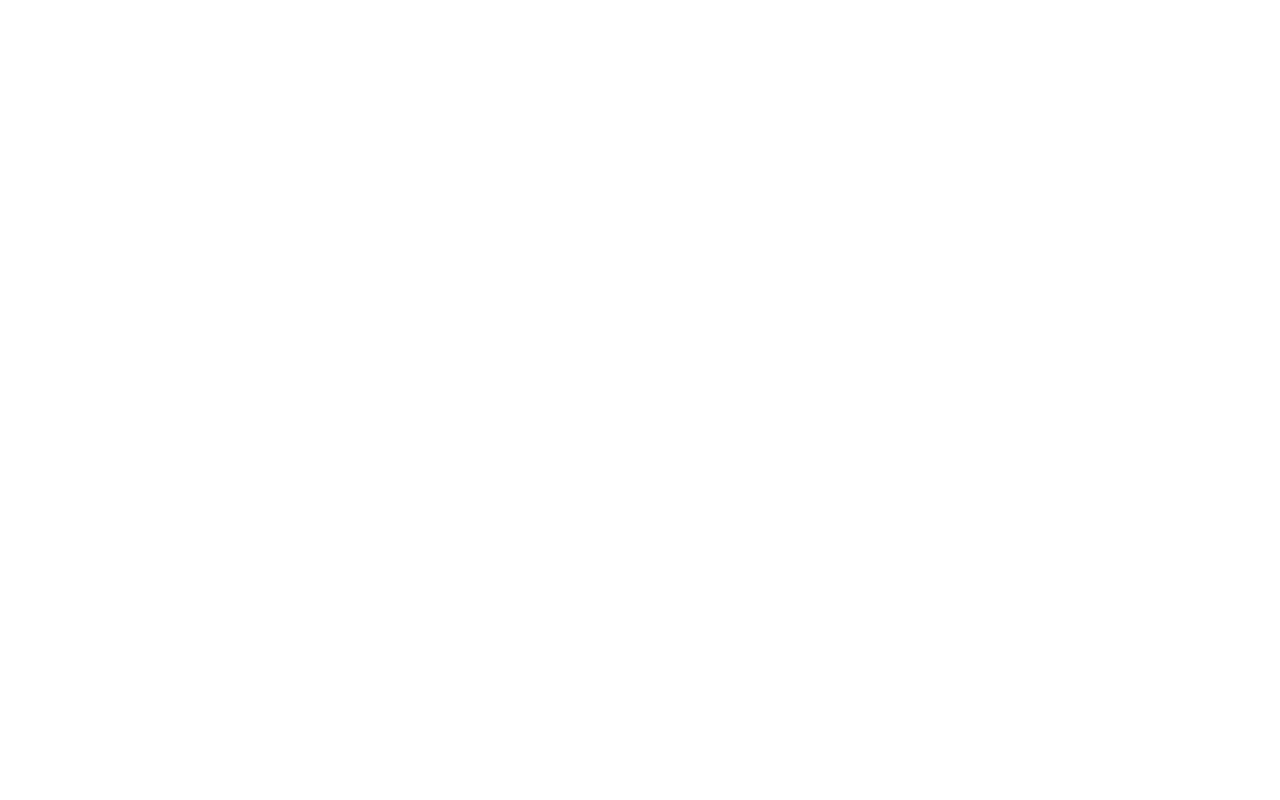
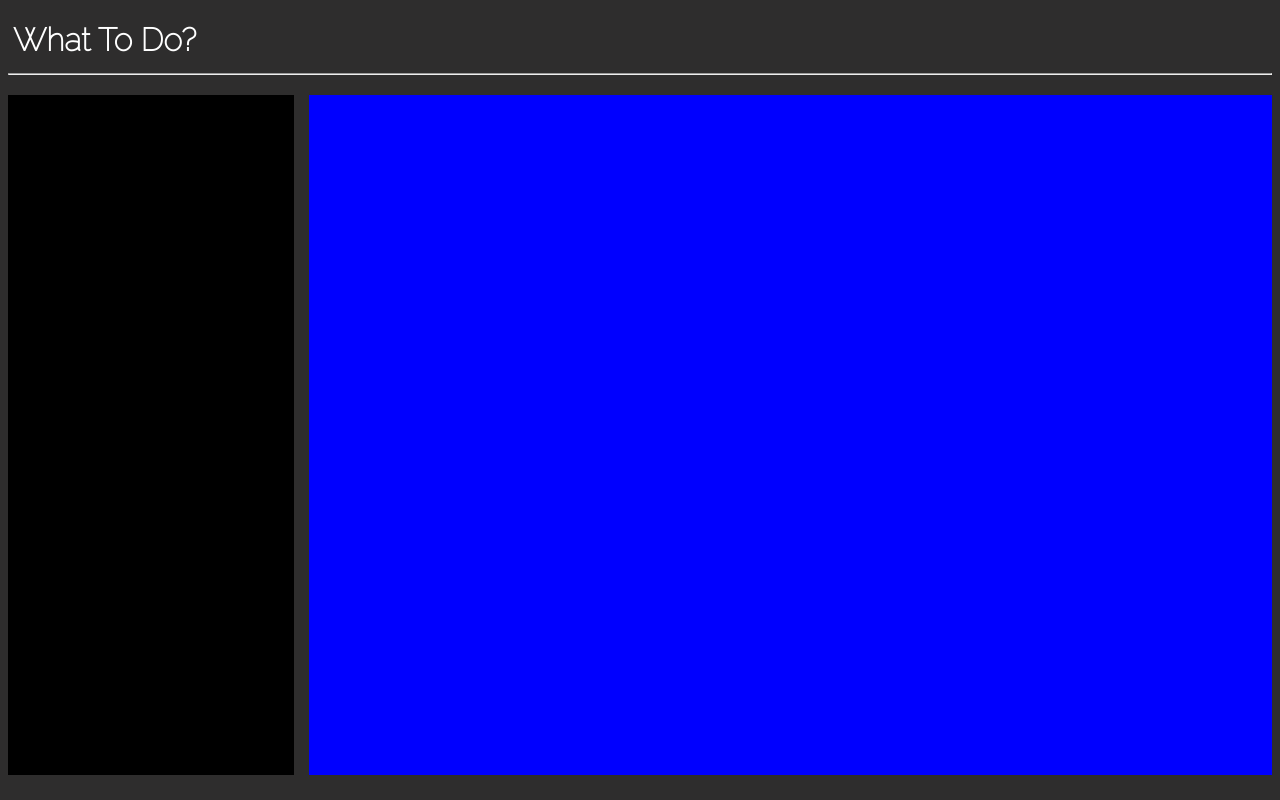
Before and after one commit to MeeseGod/toDoList, a website built with webpack: page dist/index.html in a window 1280 px wide. Built offline with nearby package versions, Linux system fonts and the light colour scheme.

Commit message:
Updated files - Established basic layout for app

```diff
--- a/dist/index.html
+++ b/dist/index.html
@@ -3,12 +3,20 @@
 <meta charset="UTF-8">
 <title>To Do by MeeseGod</title>
 <meta name="viewport" content="width=device-width,initial-scale=1">
-<link rel="stylesheet" href="">
+<link rel="stylesheet" href="style.css">
 <link rel="icon" href="images/odin32x32.png">
 <style>
+    @import url('https://fonts.googleapis.com/css2?family=Raleway:wght@100&display=swap');
 </style>
 <script src="main.js"></script>
 <body>
-
+    <div id="mainHeader">
+        <h1 id="mainTitle">What To Do?</h1>
+    </div>
+    <hr>
+    <div id="mainContainer">
+        <div id="projectsList"></div>
+        <div id="toDos"></div>
+    </div>
 </body>
 </html>
--- /dev/null
+++ b/dist/style.css
@@ -0,0 +1,46 @@
+body{
+    background-color: rgb(46, 45, 45);
+}
+
+#mainHeader{
+    font-family: 'Raleway', sans-serif;
+    color: white;
+    margin-left: 5px;
+    animation: fadeIn 2s;
+}
+
+#mainTitle{
+    margin-bottom: 15px;
+}
+
+hr{
+    animation: fadeIn 1s;
+}
+
+#mainContainer{
+    display: flex;
+    flex-direction: row;
+    margin-top: 20px;
+}
+
+#projectsList{
+    height: 85vh;
+    width: 300px;
+    background-color: black;
+    margin-right: 15px;
+}
+
+#toDos{
+    height: 85vh;
+    width: 79vw;
+    background-color: blue;
+}
+
+@keyframes fadeIn {
+    from{
+        opacity: 0%;
+    }
+    to{
+        opacity: 100%;
+    }
+}
```
